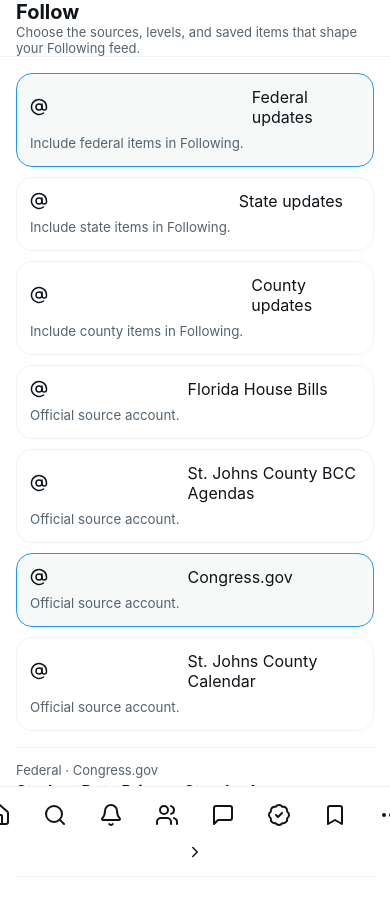
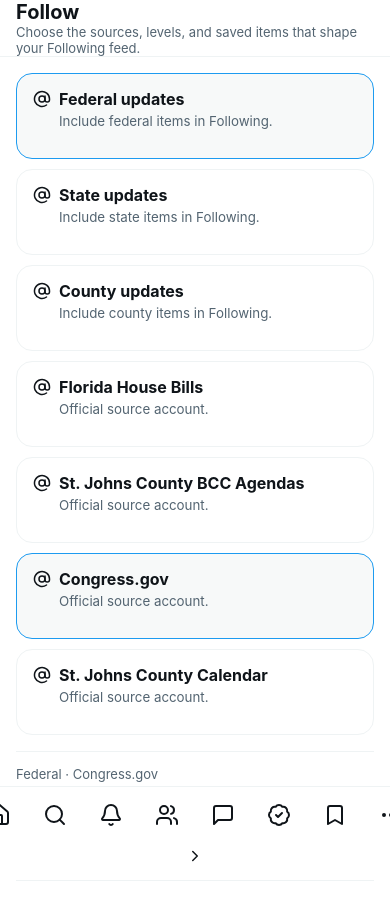
Before and after one commit to clawddarabos-cyber/civic-law-feed, a React (Vite) app: page / in a window 390 px wide. Both pictures are taken after a click on the button 167 px from the left and 815 px from the top of the page. Shown: the top 920 px of the page. Built offline with nearby package versions, Linux system fonts and the light colour scheme.

Commit message:
Fix mobile Follow cards in dark mode

```diff
--- a/src/App.jsx
+++ b/src/App.jsx
@@ -1053,8 +1053,10 @@
         {followTargets.map((target) => (
           <button className={followed.has(target.key) ? 'active' : ''} key={target.key} onClick={() => onFollow(target.key, target.label)}>
             <AtSign size={18} />
-            <span>{target.label}</span>
-            <small>{target.detail}</small>
+            <span className="follow-target-copy">
+              <strong>{target.label}</strong>
+              <small>{target.detail}</small>
+            </span>
           </button>
         ))}
       </div>
--- a/src/styles.css
+++ b/src/styles.css
@@ -962,7 +962,20 @@
 }
 
 .follow-grid button {
-  grid-template-columns: auto 1fr;
+  grid-template-columns: auto minmax(0, 1fr);
+  align-items: start;
+  border-radius: 16px;
+}
+
+.follow-target-copy {
+  display: grid;
+  gap: 4px;
+  min-width: 0;
+}
+
+.follow-target-copy strong {
+  color: #0f1419;
+  line-height: 1.2;
 }
 
 .hash-icon {
@@ -1395,7 +1408,9 @@
   .vote-record-label,
   .source-box a,
   .comment-form textarea,
-  .bill-image {
+  .bill-image,
+  .quick-grid button,
+  .settings-row {
     border-color: #2f3336;
   }
 
@@ -1423,6 +1438,11 @@
   .search-box input,
   .rail-search input,
   .overview-back {
+    color: #e7e9ea;
+  }
+
+  .quick-grid button,
+  .follow-target-copy strong {
     color: #e7e9ea;
   }
 
@@ -1626,8 +1646,18 @@
 
   .source-registry-grid,
   .split-section,
-  .quick-grid {
+  .quick-grid:not(.follow-grid) {
     grid-template-columns: 1fr;
+  }
+
+  .follow-grid {
+    grid-template-columns: 1fr;
+    gap: 10px;
+  }
+
+  .follow-grid button {
+    min-height: 86px;
+    padding: 16px;
   }
 
   .compact-row,
```
